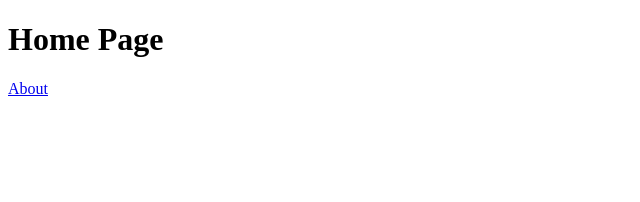
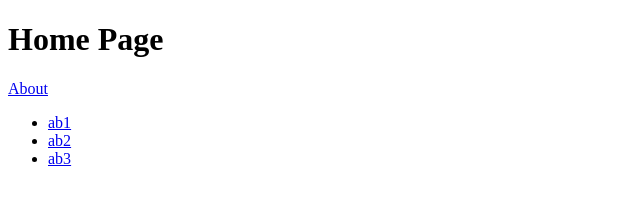
Before and after one commit to Prabhashi76/2026-09-19-ICD-Day-3, a plain HTML site: page about.html in a window 1280 px wide. Shown: the whole page, without its empty margins (0-640 px from the left). Drawn offline with Linux system fonts and the light colour scheme.

Commit message:
about.html

```diff
--- a/about.html
+++ b/about.html
@@ -8,5 +8,13 @@
     <body>
         <h1>Home Page</h1>
         <a href="about.html">About</a>
+
+        <ul>
+            <li><a href="about.html">ab1</a></li>
+            <li><a href="about.html">ab2</a></li>
+            <li><a href="about.html">ab3</a></li>
+
+
+        </ul>
     </body>
 </html>
```
